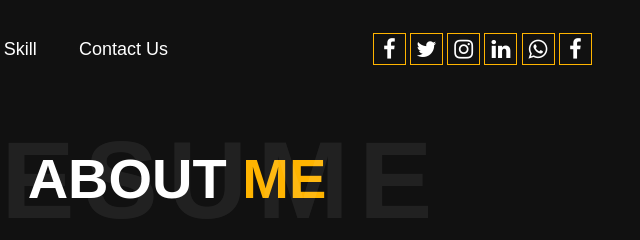
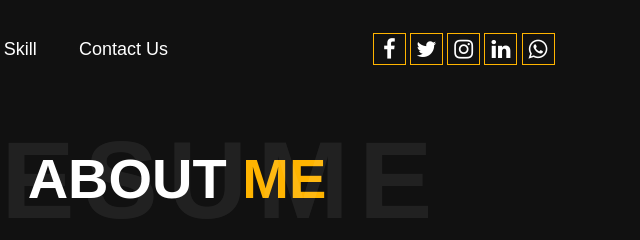
Before and after one commit to amarjitkharga/amarjitkharga.github.io, a plain HTML site: page about.html in a window 1280 px wide. Shown: the top 240 px of the page, 463-1103 px from the left. Drawn offline with nearby package versions, Linux system fonts and the light colour scheme.

Commit message:
Update about.html

```diff
--- a/about.html
+++ b/about.html
@@ -66,7 +66,6 @@
 				<a href="https://www.instagram.com/khargaamarjit/" target="_blank"><i class="fa fa-instagram" aria-hidden="true"></i></a>
 				<a href="https://www.linkedin.com/feed/" target="_blank"><i class="fa fa-linkedin" aria-hidden="true"></i></a>
 				<a href="https://api.whatsapp.com/send?phone=918892644310&text=Hola%21%20Quisiera%20m%C3%A1s%20informaci%C3%B3n%20sobre%20Varela%202." target="_blank"><i class="fa fa-whatsapp" aria-hidden="true"></i></a>
-				<a href="https://www.technology4nextvision.com/" target="_blank"><i class="fa fa-facebook" aria-hidden="true"></i></a>
 			</div>
 		</div>
 		</div>
```
